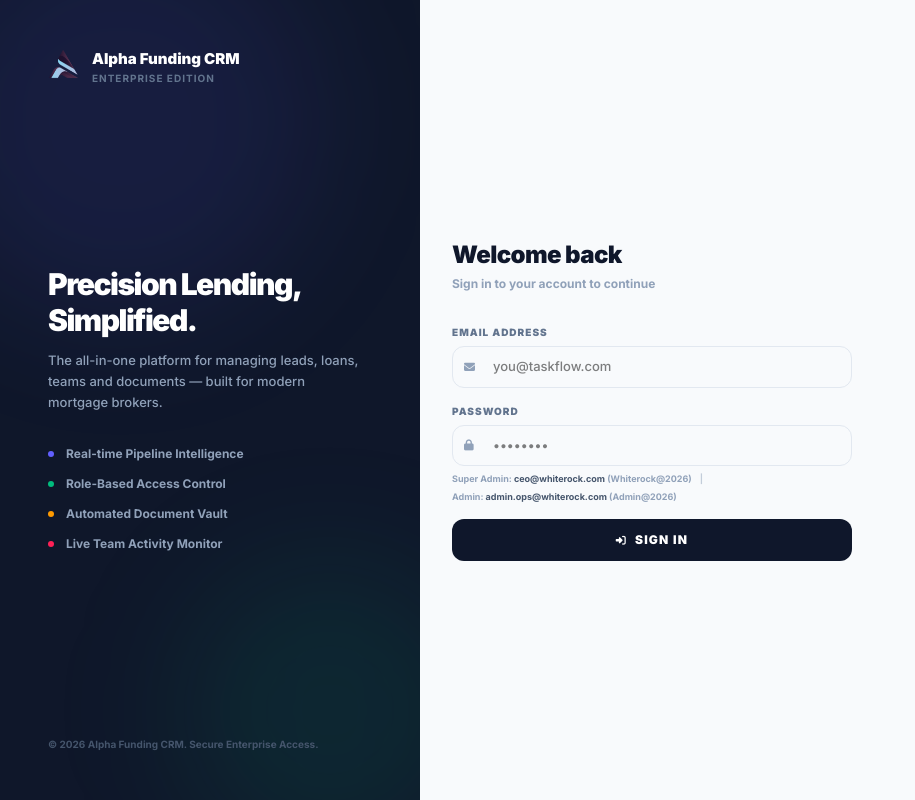
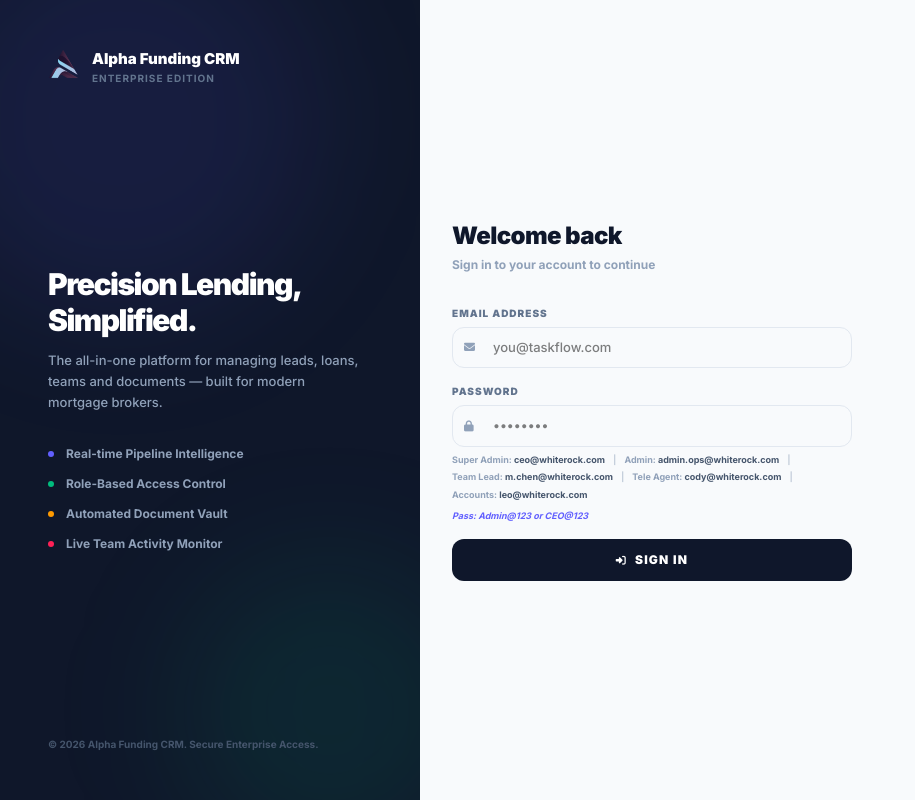
Before and after one commit to cnkulatunga/Whiterock-CRM, a Next.js app in the folder CRM/: page /login in a window 1280 px wide. Shown: the whole page, without its empty margins (0-915 px from the left). Built offline with nearby package versions, Linux system fonts and the light colour scheme.

Commit message:
add permissions

```diff
--- a/CRM/src/app/login/page.tsx
+++ b/CRM/src/app/login/page.tsx
@@ -129,9 +129,16 @@ export default function LoginPage() {
                                 />
                             </div>
                             <p className="text-[9px] font-bold text-slate-400 mt-1.5 flex flex-wrap gap-x-2 gap-y-1">
-                                <span>Super Admin: <span className="text-slate-600">ceo@whiterock.com</span> (Whiterock@2026)</span>
+                                <span>Super Admin: <span className="text-slate-600">ceo@whiterock.com</span></span>
                                 <span className="opacity-50">|</span>
-                                <span>Admin: <span className="text-slate-600">admin.ops@whiterock.com</span> (Admin@2026)</span>
+                                <span>Admin: <span className="text-slate-600">admin.ops@whiterock.com</span></span>
+                                <span className="opacity-50">|</span>
+                                <span>Team Lead: <span className="text-slate-600">m.chen@whiterock.com</span></span>
+                                <span className="opacity-50">|</span>
+                                <span>Tele Agent: <span className="text-slate-600">cody@whiterock.com</span></span>
+                                <span className="opacity-50">|</span>
+                                <span>Accounts: <span className="text-slate-600">leo@whiterock.com</span></span>
+                                <span className="mt-1 block w-full text-indigo-500 italic">Pass: Admin@123 or CEO@123</span>
                             </p>
                         </div>
 
--- a/CRM/src/data/users.ts
+++ b/CRM/src/data/users.ts
@@ -21,5 +21,19 @@ export const INITIAL_USERS = [
         email: 'm.chen@whiterock.com',
         role: 'Team Leader',
         status: 'Active'
+    },
+    {
+        id: 'USR-301',
+        name: 'Cody Lane',
+        email: 'cody@whiterock.com',
+        role: 'Tele Agent',
+        status: 'Active'
+    },
+    {
+        id: 'USR-401',
+        name: 'Leo Kumar',
+        email: 'leo@whiterock.com',
+        role: 'Accounts Manager',
+        status: 'Active'
     }
 ];
```
